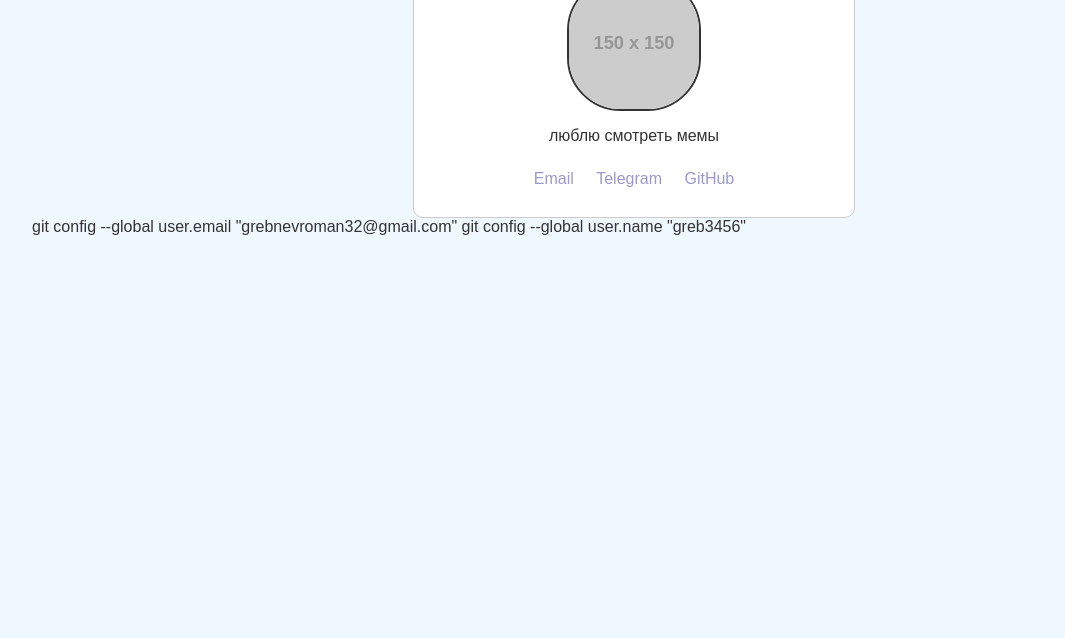
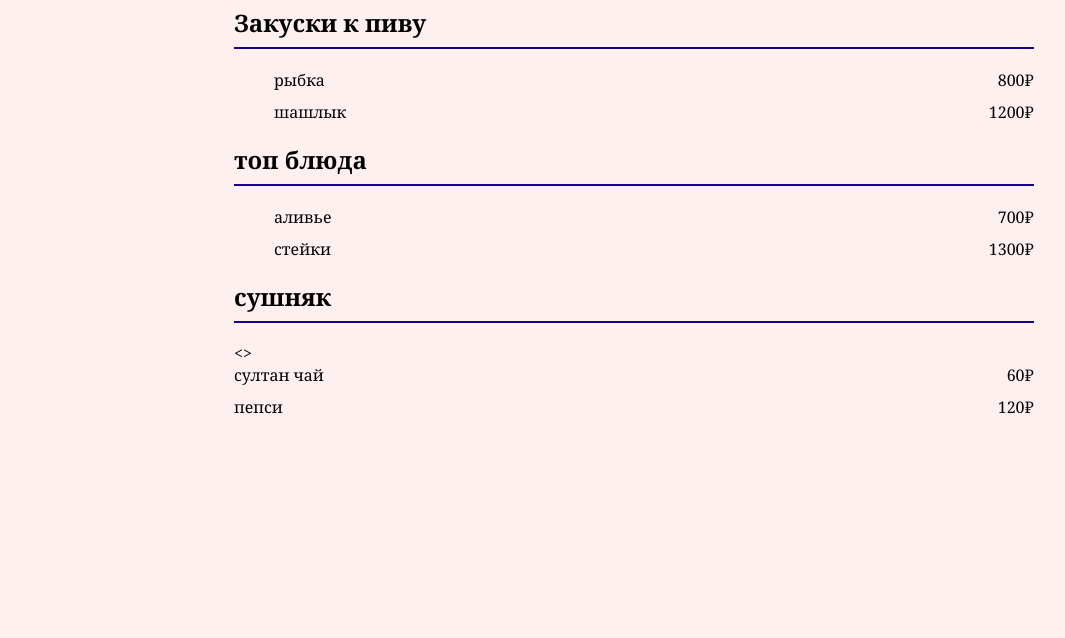
Before and after one commit to greb3456/my-sagur, a plain HTML site: page index.html in a window 1280 px wide. Shown: the part 162-800 px from the top of the page, without its empty margins (6-1071 px from the left). Drawn offline with Linux system fonts and the light colour scheme; placeholder pictures from the web are drawn by us.

Commit message:
Add menu page

```diff
--- a/index.html
+++ b/index.html
@@ -1,53 +1,55 @@
+<!DOCTYPE html>
 <html>
 <head>
-  <meta charset="UTF-8">
-  <title>визитка негрика </title>
+<meta charset="UTF-8">
+  <title>Меню заведения</title>
   <style>
     body {
-      font-family: Arial, sans-serif;
-      background-color: #f0f8ff;
-      padding: 30px;
-      color: #333;
+      font-family: Georgia, serif;
+      background-color: #fff0f0;
+      padding: 60px;
+      max-width: 800px;
+      margin: auto;
     }
-    .card {
-      max-width: 400px;
-      margin: auto;
-      padding: 20px;
-      background-color: white;
-      border: 1px solid #ccc;
-      border-radius: 10px;
+    h1 {
       text-align: center;
+      color: #006b8b;
     }
-    img {
-      width: 130px;
-      border-radius: 40%;
-      border: 2px solid #333;
+    h2 {
+      border-bottom: 2px solid #15008b;
+      padding-bottom: 8px;
     }
-    .contacts a {
-      display: inline-block;
-      margin: 9px;
-      text-decoration: none;
-      color: #0076;
+    ul {
+      list-style: none;
+      padding-left: 3;
+    }
+    li {
+      margin-bottom: 10px;
+    }
+    .dish {
+      display: flex;
+      justify-content: space-between;
     }
   </style>
 </head>
-<body>
-  <div class="card">
-    <h1>негр</h1>
-    <img src="https://via.placeholder.com/150" alt="Фото">
-    <p>люблю смотреть мемы </p>
-    <div class="contacts">
-      <a href="mailto:negr@gmail.com">Email</a>
-      <a href="https://t.me/negroid">Telegram</a>
-      <a href="https://github.com/negrick">GitHub</a>
-    </div>
-  </div>
-</body>
+<>
+  <h1>Меню заведения</h1>
+
+  <h2>Закуски к пиву</h2>
+  <ul>
+    <li class="dish"><span>рыбка</span><span>800₽</span></li>
+    <li class="dish"><span>шашлык</span><span>1200₽</span></li>
+  </ul>
+
+  <h2>топ блюда</h2>
+  <ul>
+    <li class="dish"><span>аливье</span><span>700₽</span></li>
+    <li class="dish"><span>стейки</span><span>1300₽</span></li>
+  </ul>
+
+  <h2>сушняк</h2>
+  <>
+    <li class="dish"><span>султан чай </span><span>60₽</span></li>
+    <li class="dish"><span>пепси</span><span>120₽</span></li>
+</head>
 </html>
-
-
-
-
-
-  git config --global user.email "grebnevroman32@gmail.com"
-  git config --global user.name "greb3456"
```
